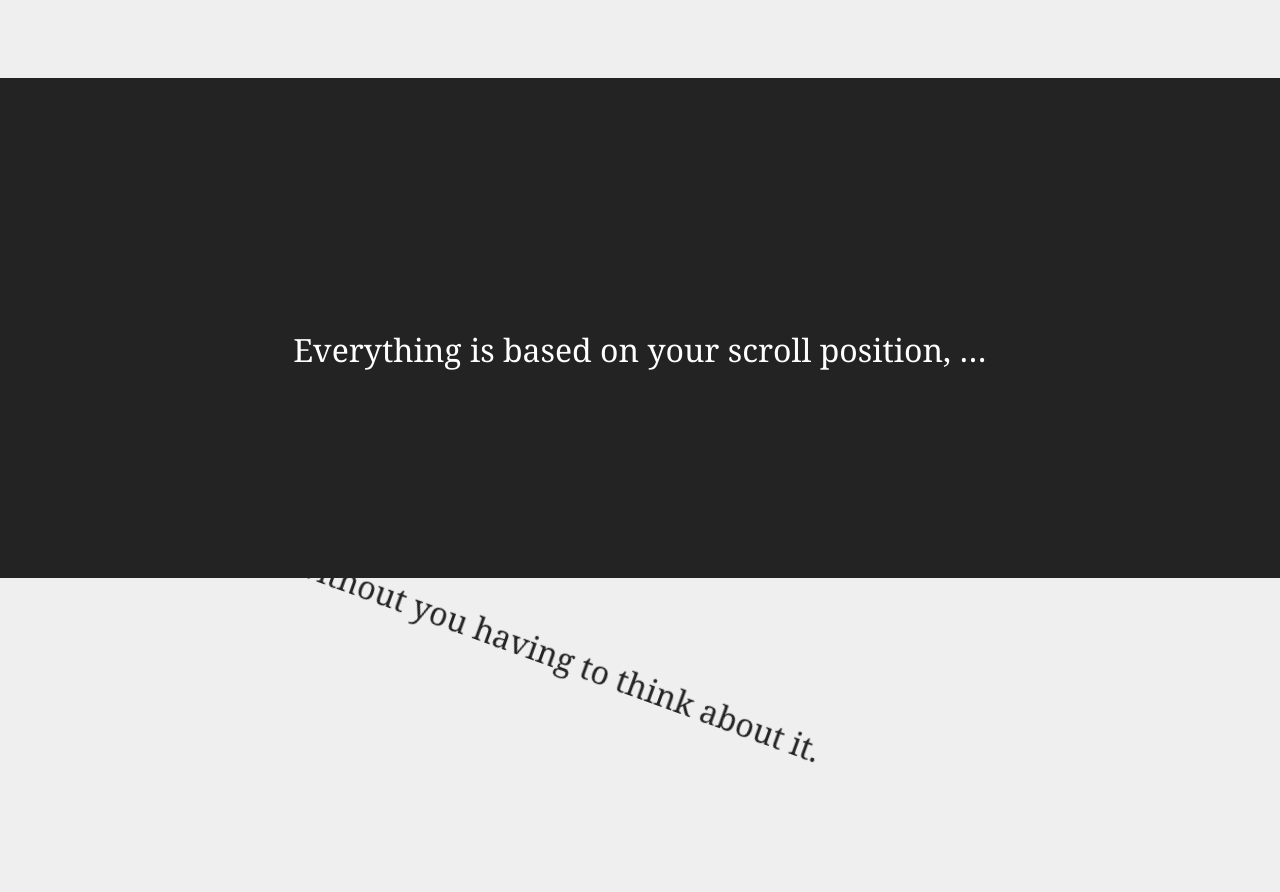
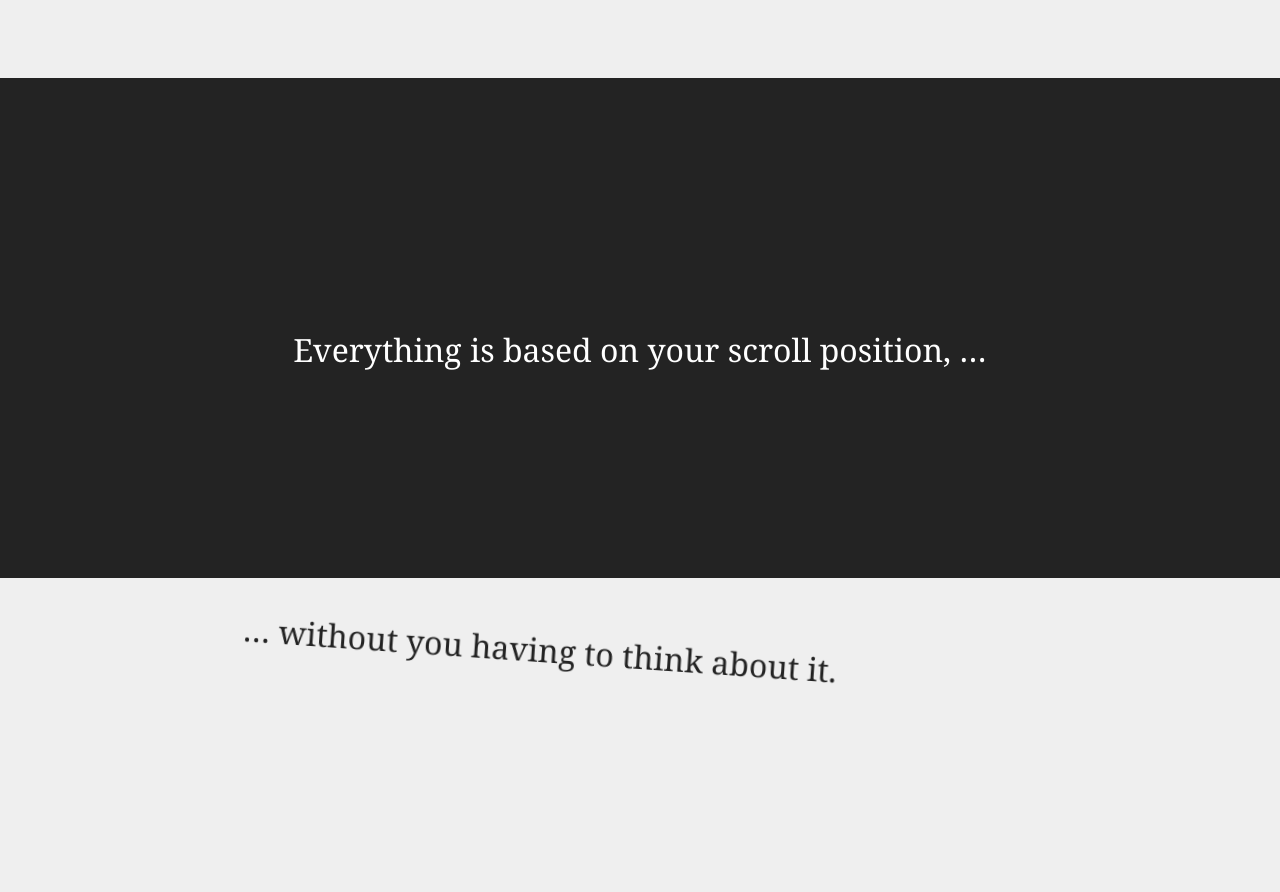
Before and after one commit to 51seven/shifting.js, a website: page index.html in a window 1280 px wide. Shown: the part 1853-2745 px from the top of the page. Drawn offline with nearby package versions, Linux system fonts and the light colour scheme.

Commit message:
yeah, rotating is very buggy

```diff
--- a/index.html
+++ b/index.html
@@ -103,7 +103,7 @@
 				properties: {
 					translateX: [-100, 0],
 					translateY: [-100, 0],
-					rotate: [20, 0]
+					rotate: [4, 0]
 				}
 			},
 			{
```
